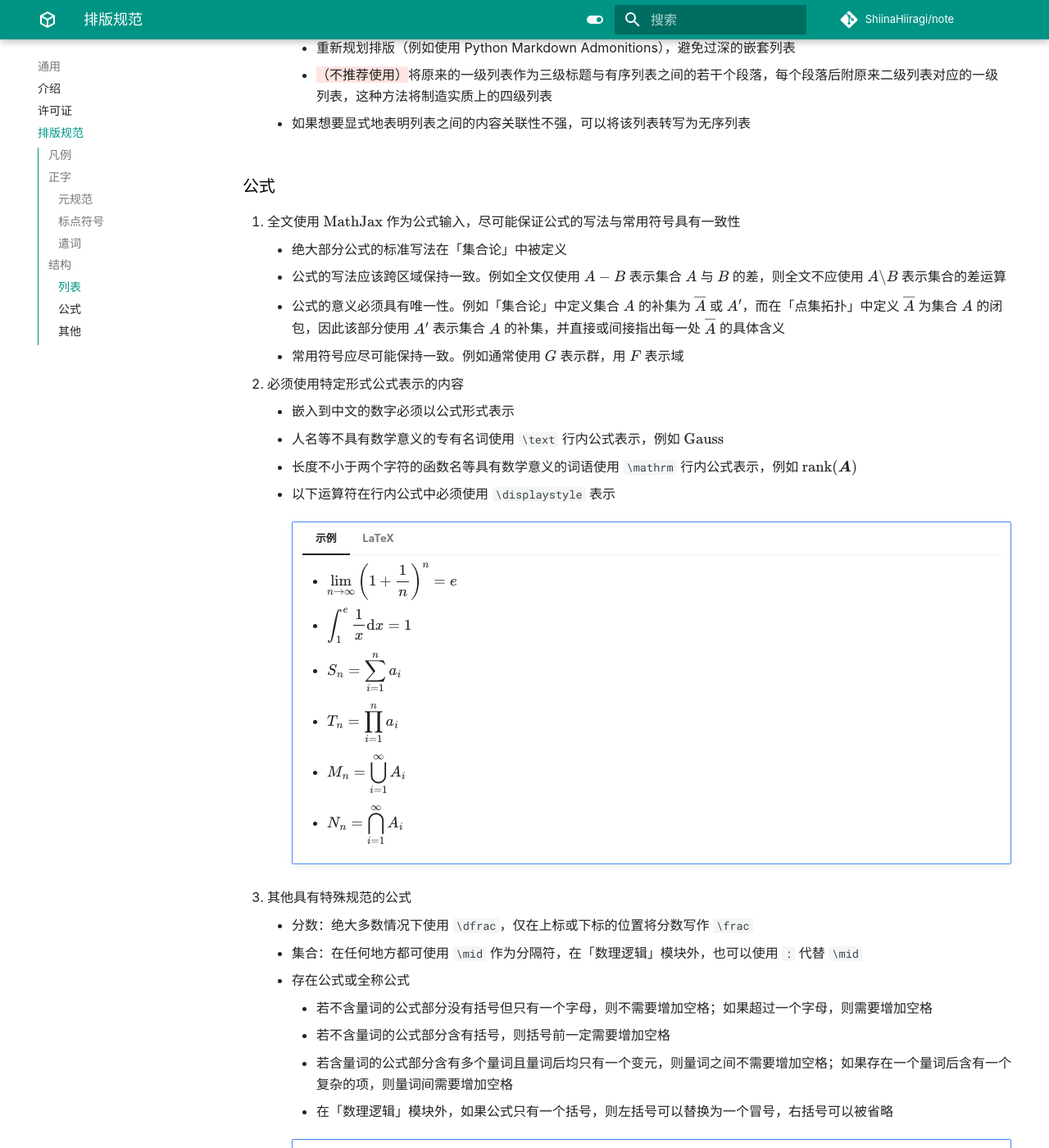
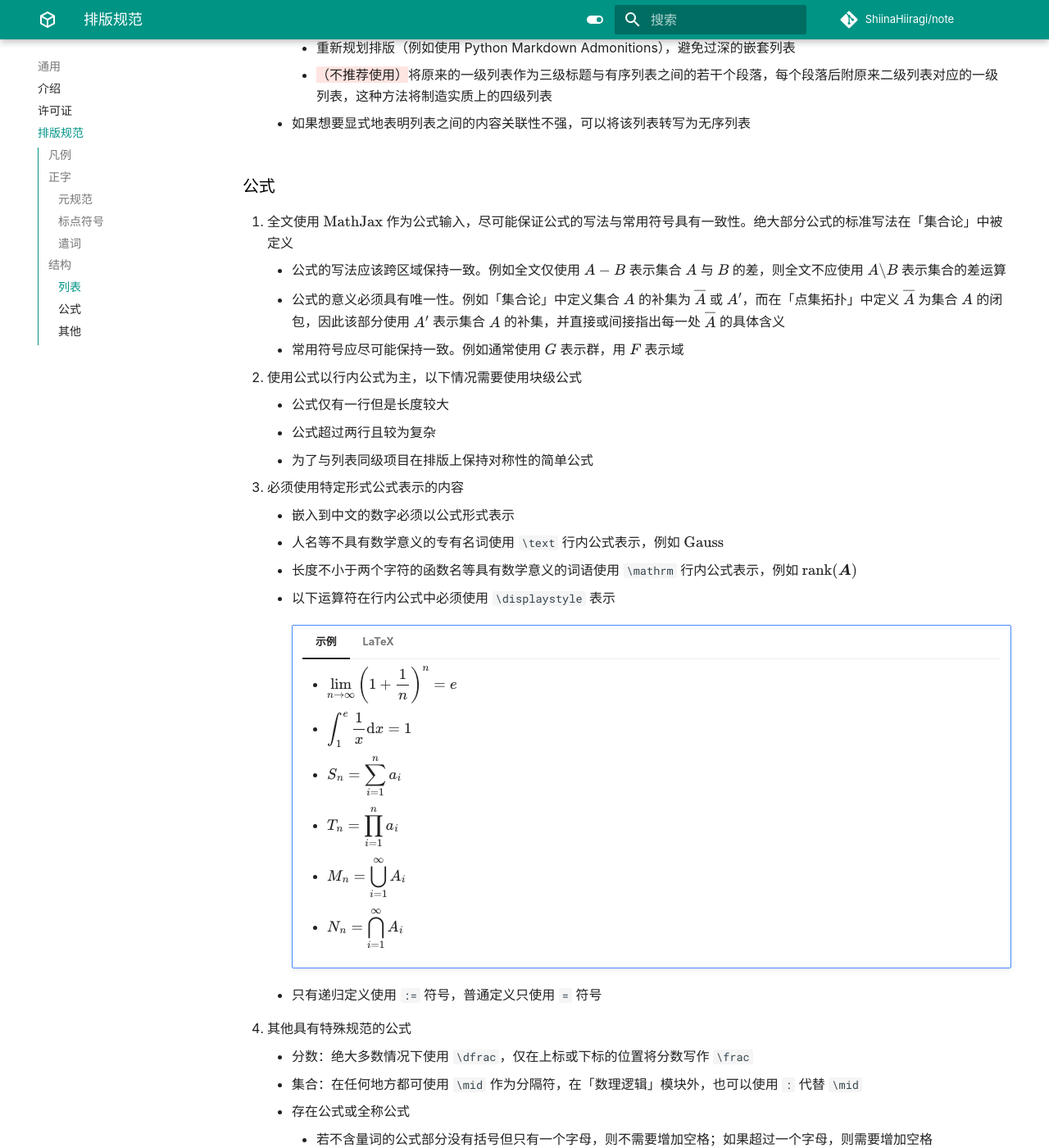
Before and after one commit to ShiinaHiiragi/note, an MkDocs documentation site: the page built from docs/intro/norm.md, in a window 1280 px wide and 1400 px high, scrolled down 4037 px. Shown: the whole window at 82% size. Built offline with MkDocs 1.6.1 and Material for MkDocs 9.7.7, drawn with Linux system fonts in a browser that asks for light colours; comment, search, counter and statistics services are not loaded; some of the changed text lies outside the part shown.

Commit message:
change norm

````diff
--- a/docs/intro/norm.md
+++ b/docs/intro/norm.md
@@ -107,7 +107,7 @@
             :   称 $f(x)$ 在给定区间 $E$ 上单调递增，如果 $x_1 < x_2 \to f(x_1) < f(x_2)$ 对任意 $x_1, x_2 \in E$ 成立
 
             *修正*：
-            :   设 $f(x)$ 是一个函数，给定区间 $E$．若 $x_1 < x_2 \to f(x_1) < f(x_2)$ 对任意 $x_1, x_2 \in E$ 成立，则称 $f(x)$ 在 $E$ 上单调递增
+            :   设 $f(x)$ 是一个函数，给定区间 $E$。若 $x_1 < x_2 \to f(x_1) < f(x_2)$ 对任意 $x_1, x_2 \in E$ 成立，则称 $f(x)$ 在 $E$ 上单调递增
 
 2. 以下几组用语可以混用，因为它们可能有不同的使用场景
     - 「和」与「与」
@@ -143,12 +143,15 @@
     - 如果想要显式地表明列表之间的内容关联性不强，可以将该列表转写为无序列表
 
 ### 公式
-1. 全文使用 $\text{MathJax}$ 作为公式输入，尽可能保证公式的写法与常用符号具有一致性
-    - 绝大部分公式的标准写法在「集合论」中被定义
+1. 全文使用 $\text{MathJax}$ 作为公式输入，尽可能保证公式的写法与常用符号具有一致性。绝大部分公式的标准写法在「集合论」中被定义
     - 公式的写法应该跨区域保持一致。例如全文仅使用 $A - B$ 表示集合 $A$ 与 $B$ 的差，则全文不应使用 $A \backslash B$ 表示集合的差运算
     - 公式的意义必须具有唯一性。例如「集合论」中定义集合 $A$ 的补集为 $\overline A$ 或 $A'$，而在「点集拓扑」中定义 $\overline A$ 为集合 $A$ 的闭包，因此该部分使用 $A'$ 表示集合 $A$ 的补集，并直接或间接指出每一处 $\overline A$ 的具体含义
     - 常用符号应尽可能保持一致。例如通常使用 $G$ 表示群，用 $F$ 表示域
-2. 必须使用特定形式公式表示的内容
+2. 使用公式以行内公式为主，以下情况需要使用块级公式
+    - 公式仅有一行但是长度较大
+    - 公式超过两行且较为复杂
+    - 为了与列表同级项目在排版上保持对称性的简单公式
+3. 必须使用特定形式公式表示的内容
     - 嵌入到中文的数字必须以公式形式表示
     - 人名等不具有数学意义的专有名词使用 `\text` 行内公式表示，例如 $\text{Gauss}$
     - 长度不小于两个字符的函数名等具有数学意义的词语使用 `\mathrm` 行内公式表示，例如 $\mathrm{rank}(\boldsymbol A)$
@@ -172,7 +175,9 @@
                 - $N_n = {\displaystyle \bigcap_{i = 1}^\infty A_i}$
                 ```
 
-3. 其他具有特殊规范的公式
+    - 只有递归定义使用 `:=` 符号，普通定义只使用 `=` 符号
+
+4. 其他具有特殊规范的公式
     - 分数：绝大多数情况下使用 `\dfrac`，仅在上标或下标的位置将分数写作 `\frac`
     - 集合：在任何地方都可使用 `\mid` 作为分隔符，在「数理逻辑」模块外，也可以使用 `:` 代替 `\mid`
     - 存在公式或全称公式
@@ -225,7 +230,7 @@
         *错误示例*：
         :   - 对{--任意$\text{Turing}$机--} $M$，都存在 $\text{Turing}$ 机 $M'$ 将其输出标准化
             - 若 {--$a = pb + r$&ensp;，--}则 $(a, b) = (b, r)$
-            - 若记 $\mathscr P$ 为 $X$ 中所有单点子集勾构成的族，那么 $Y^X$ 的点式收敛拓扑恰好是 $\mathscr{T_P}$．因此点式收敛拓扑也被称作{--点 $-$ 开拓扑--}
+            - 若记 $\mathscr P$ 为 $X$ 中所有单点子集勾构成的族，那么 $Y^X$ 的点式收敛拓扑恰好是 $\mathscr{T_P}$。因此点式收敛拓扑也被称作{--点 $-$ 开拓扑--}
 
 3. 图片：使用 `figure` 标签插入图片，`.` 为当前文件所在目录
 
````
